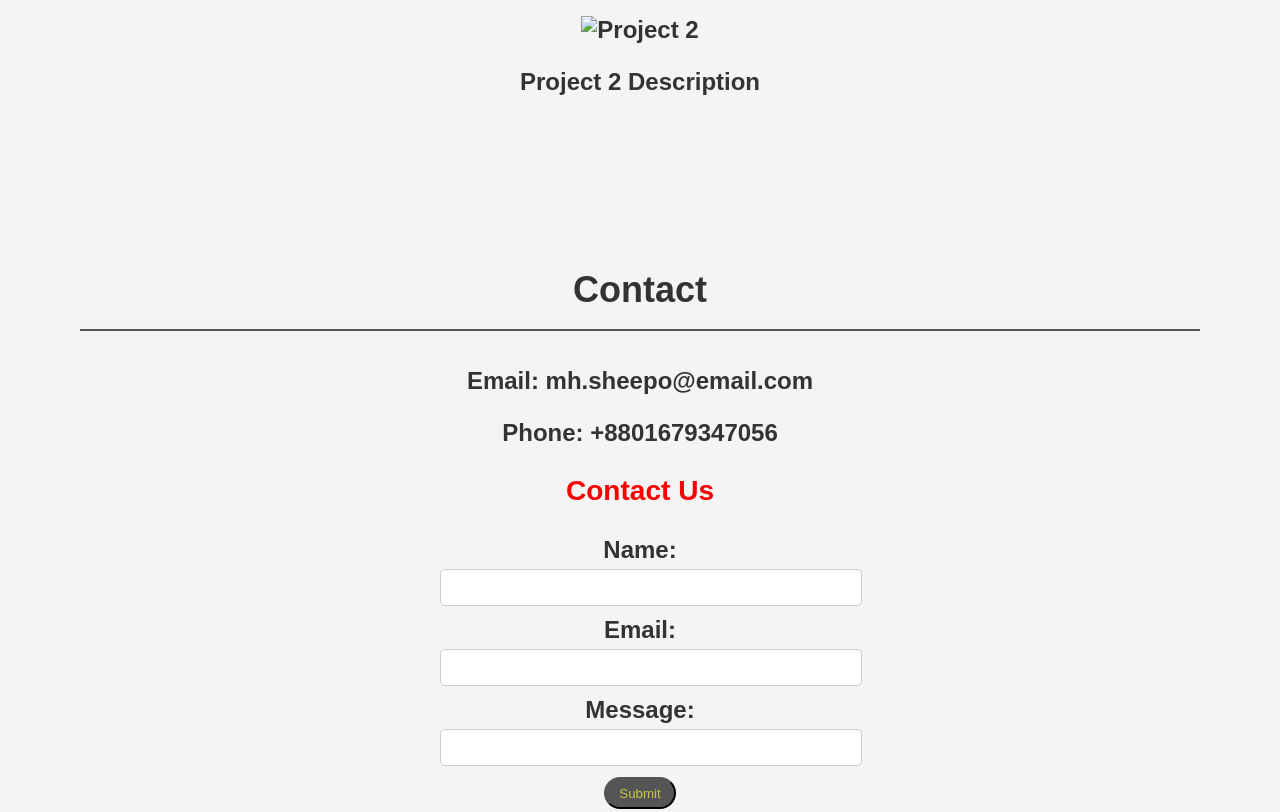
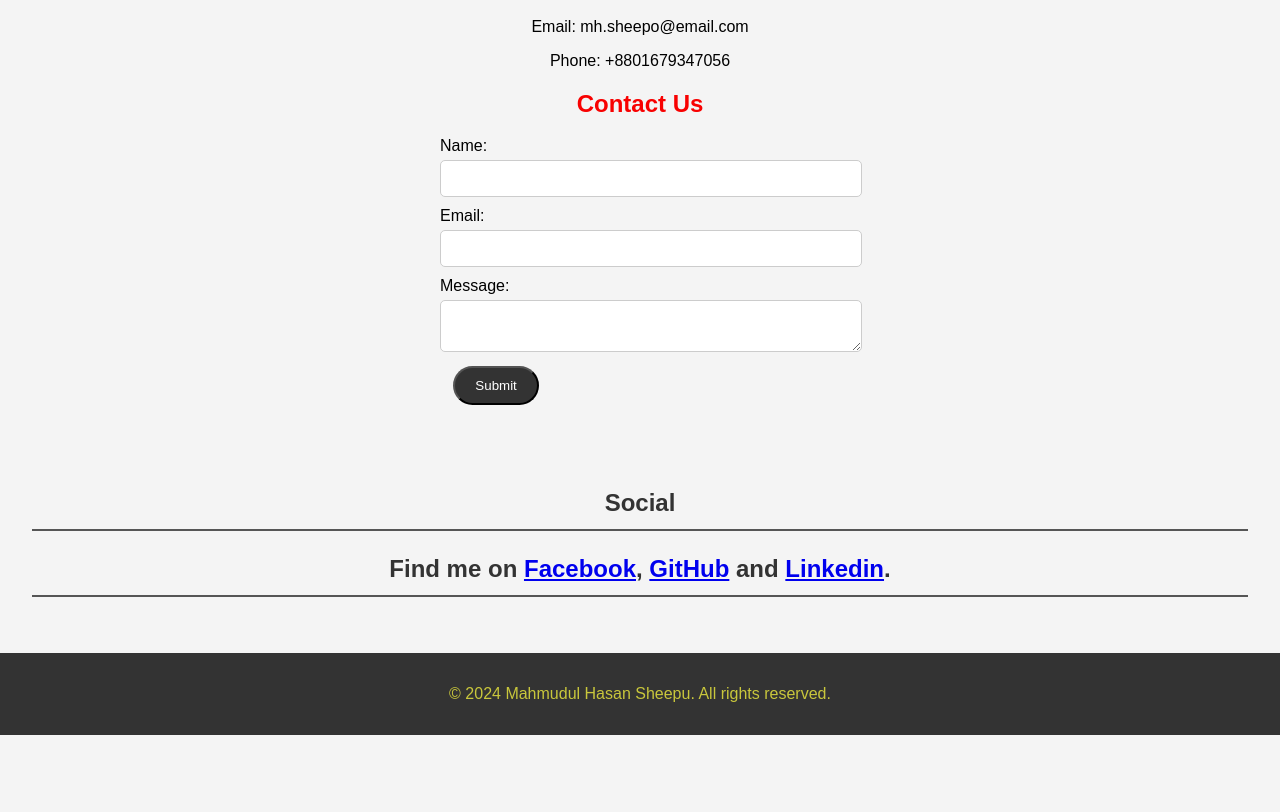
Before and after one commit to mh-sheepo/mh-sheepo.github.io, a plain HTML site: page index.html in a window 1280 px wide. Shown: the part 900-1712 px from the top of the page. After the commit the page ends 1635 px from the top, so only its background shows below. Drawn offline with Linux system fonts and the light colour scheme.

Commit message:
index.html

```diff
--- a/index.html
+++ b/index.html
@@ -6,13 +6,107 @@
     <meta name="viewport" content="width=device-width, initial-scale=1.0">
     <title>Your Portfolio</title>
     <link rel="stylesheet" href="stylesheet.css">
+    <style>
+        body {
+            text-align: center;
+        }
 
+        header {
+            display: flex;
+            flex-direction: column;
+            align-items: center;
+            background-color: #333;
+            color: white;
+            padding: 1em;
+        }
+
+        header img.avatar {
+            width: 120px;
+            height: 120px;
+            border-radius: 25%;
+        }
+
+        nav {
+            background-color: #555;
+            padding: 1em;
+            text-align: center;
+        }
+
+        nav a {
+            color: rgb(201, 199, 60);
+            text-decoration: none;
+            padding: 0.5em 1em;
+            margin: 0 1em;
+            border-radius: 25px;
+            background-color: #777;
+        }
+
+        section {
+            padding: 2em;
+        }
+
+        section h2 {
+            color: #333;
+            border-bottom: 2px solid #555;
+            padding-bottom: 0.5em;
+            margin-bottom: 1em;
+        }
+
+        .portfolio-item {
+            margin-bottom: 2em;
+        }
+
+        .portfolio-item img {
+            max-width: 100%;
+            height: auto;
+        }
+
+        form {
+            max-width: 400px;
+            margin: 0 auto;
+            text-align: left;
+        }
+
+        form label {
+            display: block;
+            margin-bottom: 5px;
+        }
+
+        form input[type="text"],
+        form input[type="email"],
+        form textarea {
+            width: 100%;
+            padding: 10px;
+            margin-bottom: 10px;
+            border: 1px solid #ccc;
+            border-radius: 5px;
+        }
+
+        form input[type="submit"] {
+            background-color: #333;
+            color: #fff;
+            border-radius: 25px;
+            padding: 10px 20px;
+            cursor: pointer;
+        }
+
+        form input[type="submit"]:hover {
+            background-color: #555;
+        }
+
+        footer {
+            background-color: #333;
+            color: rgb(201, 199, 60);
+            text-align: center;
+            padding: 1em;
+        }
+    </style>
 </head>
 
-<body style="text-align: center;">
+<body>
+
     <header>
-        <img class="avatar" src="../resource/3.jpeg" style="width:120px;height: 120px; border-radius: 25%;">
-
+        <img class="avatar" src="../resource/3.jpeg" alt="Avatar">
         <h1>Mahmudul Hasan Sheepu</h1>
         <p>Web Developer</p>
     </header>
@@ -22,31 +116,16 @@
         <a href="#portfolio">Portfolio</a>
         <a href="#contact">Contact</a>
         <a href="#social">Social</a>
-
     </nav>
-
-
-
-</p>
-</div>
-</section>
-<section class="mx-auto max-w-5xl">
-<h2 class="mb-8 sm:mb-12 font-jost font-light text-3xl sm:text-4xl text-slate-800">
-
-
-
 
     <section id="about">
         <h2>About Me</h2>
-        <p>Hello,This is Mahmudul Hasan Sheepu</p>
-
-
+        <p>Hello, This is Mahmudul Hasan Sheepu</p>
     </section>
 
     <section id="portfolio">
         <h2>Portfolio</h2>
         <div class="portfolio-item">
-
             <p>Project 1 Description</p>
         </div>
 
@@ -61,9 +140,8 @@
         <p>Email: mh.sheepo@email.com</p>
         <p>Phone: +8801679347056</p>
 
-        <div class="form"></div>
-        <h1 style="text-align: center; color:  rgb(248, 1, 1);">Contact Us </h1>
-
+        <div class="form">
+            <h1 style="text-align: center; color: rgb(248, 1, 1);">Contact Us </h1>
             <form action="success.html" method="post">
                 <label for="name">Name:</label>
                 <input type="text" id="name" name="name" required>
@@ -76,33 +154,26 @@
                 <br>
 
                 <label for="message">Message:</label>
-            <input type="message" name="message" required></input>
+                <textarea name="message" required></textarea>
 
                 <br>
 
                 <input type="submit" value="Submit">
             </form>
-
         </div>
-
     </section>
 
     <section id="social">
         <h2>Social</h2>
-        <h2>Find me on <a href="https://www.facebook.com/Destroyed.Boy/" target="_blank">Facebook</a>, <a href="https://github.com/mh-sheepo" target="_blank">GitHub</a> and <a href="https://www.linkedin.com/in/mahmudul-hasan-sheepu-7a81521ab/" target="_blank">Linkedin</a>.</h2>
-
+        <h2>Find me on <a href="https://www.facebook.com/Destroyed.Boy/" target="_blank">Facebook</a>,
+            <a href="https://github.com/mh-sheepo" target="_blank">GitHub</a> and
+            <a href="https://www.linkedin.com/in/mahmudul-hasan-sheepu-7a81521ab/" target="_blank">Linkedin</a>.</h2>
     </section>
-
-
-
 
     <footer>
         <p>&copy; 2024 Mahmudul Hasan Sheepu. All rights reserved.</p>
     </footer>
 
-
-
-
 </body>
 
 </html>
```
Lines whose indentation alone changed are shown as unchanged.
